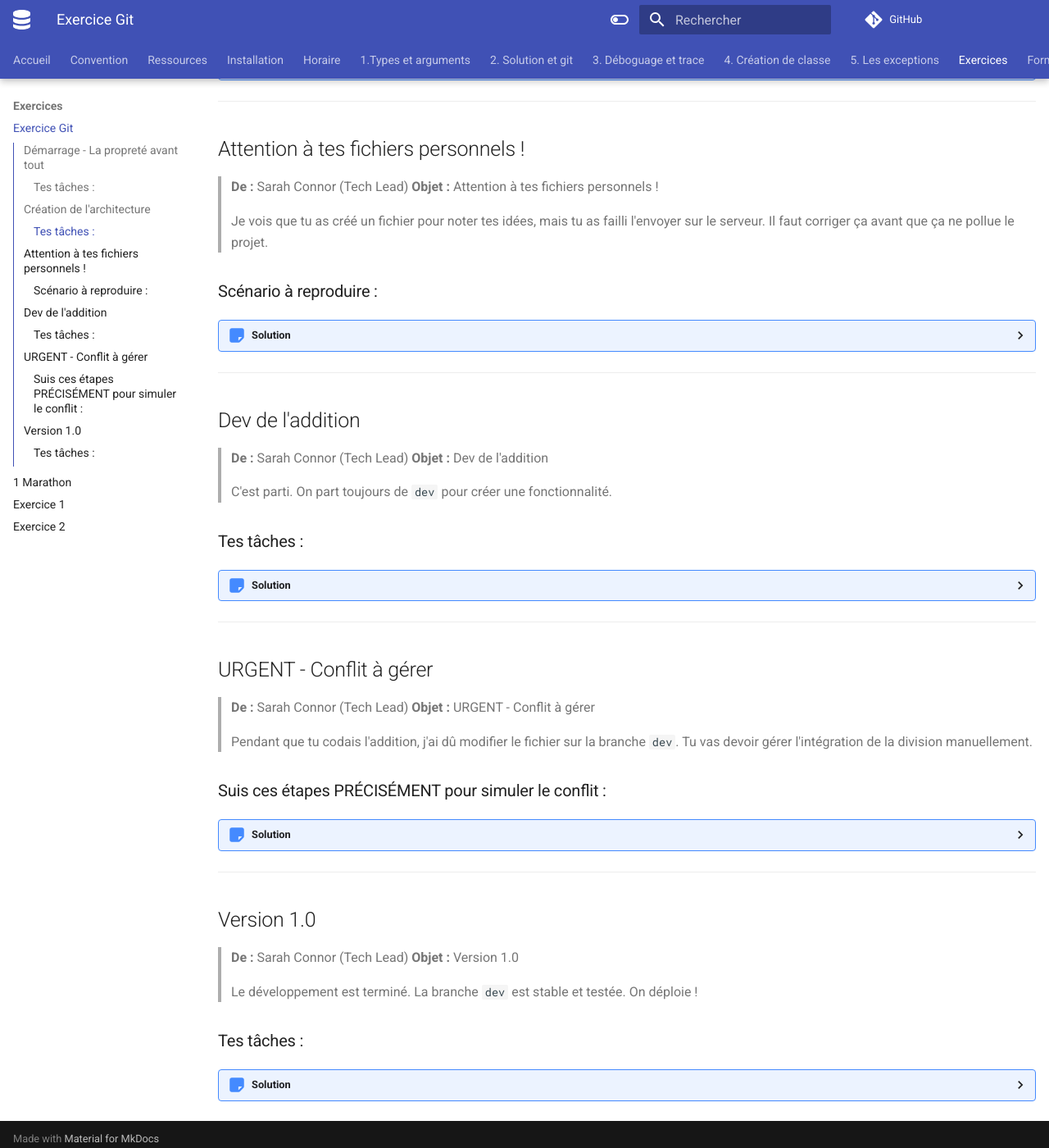
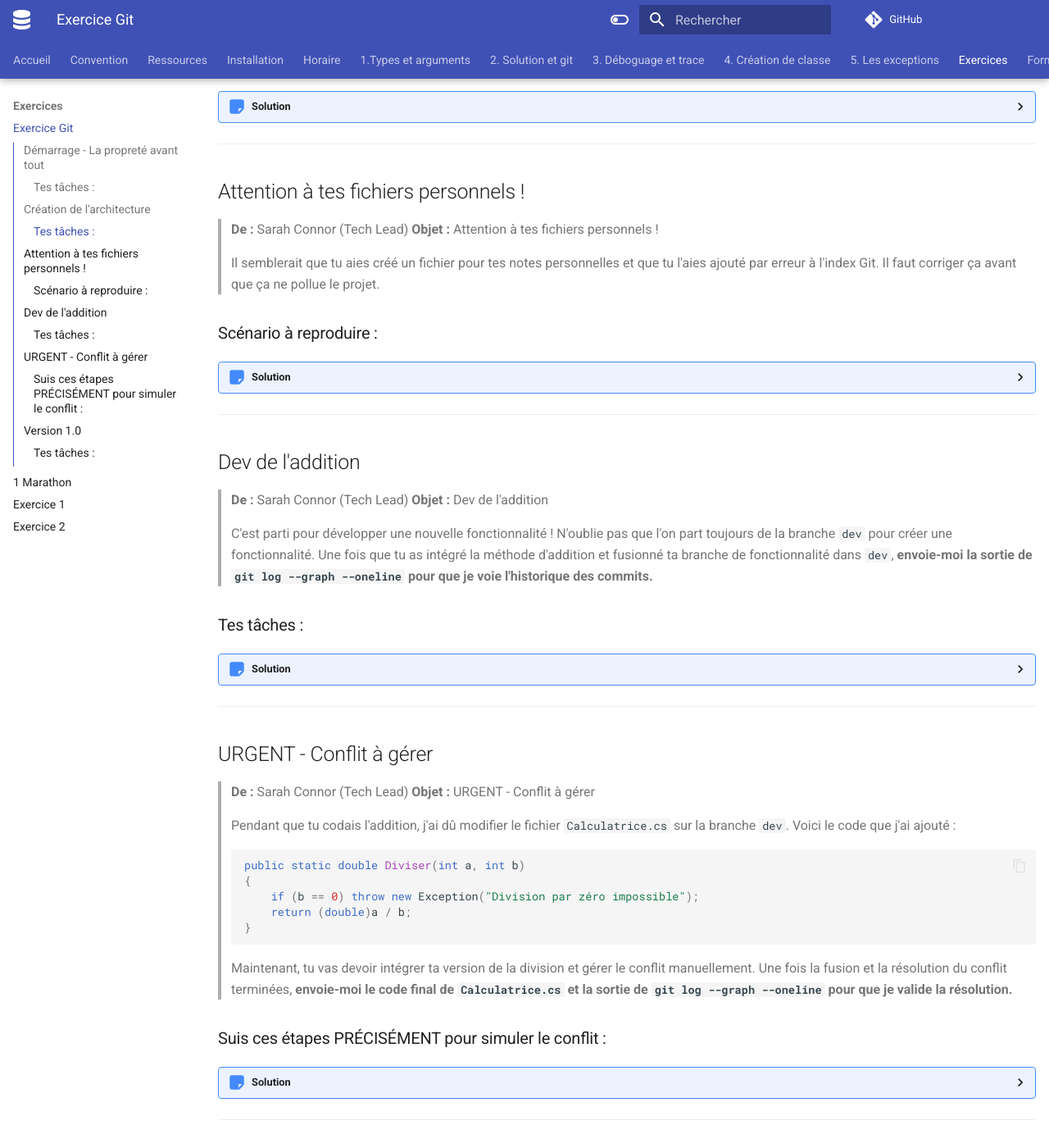
Before and after one commit to TousignantSimon-P2/TousignantSimon-P2.github.io, an MkDocs documentation site: the page built from docs/exercices/exercice_git_semaine_3_1.md, in a window 1280 px wide and 1400 px high, scrolled down 945 px. Shown: the whole window at 82% size. Built offline with MkDocs 1.6.1 and Material for MkDocs 9.7.7, drawn with Linux system fonts in a browser that asks for light colours; comment, search, counter and statistics services are not loaded; some of the changed text lies outside the part shown.

Commit message:
docs(exercices): Rend les requêtes de Sarah plus explicites dans l'exercice Git

````diff
--- a/docs/exercices/exercice_git_semaine_3_1.md
+++ b/docs/exercices/exercice_git_semaine_3_1.md
@@ -45,7 +45,7 @@ Vous rejoignez l'équipe de développement de **MathTech Solutions**. Votre resp
 > **De :** Sarah Connor (Tech Lead)
 > **Objet :** Création de l'architecture
 >
-> Parfait, le dépôt est sécurisé contre les fichiers inutiles. On peut créer la solution. J'aimerais que tu crées une solution Visual Studio contenant une **Bibliothèque de classes** et un projet **Console**.
+> Parfait, le dépôt est sécurisé contre les fichiers inutiles. On peut créer la solution. J'aimerais que tu crées une solution Visual Studio contenant une **Bibliothèque de classes** et un projet **Console**. Une fois que c'est fait, **envoie-moi une capture d'écran de l'explorateur de solutions dans Visual Studio pour confirmer la structure, et la sortie de `git status` pour vérifier que `bin`, `obj` et `.vs` ne sont pas suivis.**
 
 ### Tes tâches :
 
@@ -75,7 +75,7 @@ Vous rejoignez l'équipe de développement de **MathTech Solutions**. Votre resp
 > **De :** Sarah Connor (Tech Lead)
 > **Objet :** Attention à tes fichiers personnels !
 >
-> Je vois que tu as créé un fichier pour noter tes idées, mais tu as failli l'envoyer sur le serveur. Il faut corriger ça avant que ça ne pollue le projet.
+> Il semblerait que tu aies créé un fichier pour tes notes personnelles et que tu l'aies ajouté par erreur à l'index Git. Il faut corriger ça avant que ça ne pollue le projet.
 
 ### Scénario à reproduire :
 
@@ -107,7 +107,7 @@ Vous rejoignez l'équipe de développement de **MathTech Solutions**. Votre resp
 > **De :** Sarah Connor (Tech Lead)
 > **Objet :** Dev de l'addition
 >
-> C'est parti. On part toujours de `dev` pour créer une fonctionnalité.
+> C'est parti pour développer une nouvelle fonctionnalité ! N'oublie pas que l'on part toujours de la branche `dev` pour créer une fonctionnalité. Une fois que tu as intégré la méthode d'addition et fusionné ta branche de fonctionnalité dans `dev`, **envoie-moi la sortie de `git log --graph --oneline` pour que je voie l'historique des commits.**
 
 ### Tes tâches :
 ??? Solution "Solution"
@@ -142,7 +142,15 @@ Vous rejoignez l'équipe de développement de **MathTech Solutions**. Votre resp
 > **De :** Sarah Connor (Tech Lead)
 > **Objet :** URGENT - Conflit à gérer
 >
-> Pendant que tu codais l'addition, j'ai dû modifier le fichier sur la branche `dev`. Tu vas devoir gérer l'intégration de la division manuellement.
+> Pendant que tu codais l'addition, j'ai dû modifier le fichier `Calculatrice.cs` sur la branche `dev`. Voici le code que j'ai ajouté :
+> ```csharp
+> public static double Diviser(int a, int b)
+> {
+>     if (b == 0) throw new Exception("Division par zéro impossible");
+>     return (double)a / b;
+> }
+> ```
+> Maintenant, tu vas devoir intégrer ta version de la division et gérer le conflit manuellement. Une fois la fusion et la résolution du conflit terminées, **envoie-moi le code final de `Calculatrice.cs` et la sortie de `git log --graph --oneline` pour que je valide la résolution.**
 
 ### Suis ces étapes PRÉCISÉMENT pour simuler le conflit :
 
@@ -202,7 +210,7 @@ Vous rejoignez l'équipe de développement de **MathTech Solutions**. Votre resp
 > **De :** Sarah Connor (Tech Lead)
 > **Objet :** Version 1.0
 >
-> Le développement est terminé. La branche `dev` est stable et testée. On déploie !
+> Excellent travail ! Le développement est terminé. La branche `dev` est stable et testée. C'est le moment de déployer ! Une fois que `dev` est fusionnée dans `main`, **envoie-moi la sortie complète de `git log --graph --oneline --all` pour que je puisse valider l'historique final de toutes les branches.**
 
 ### Tes tâches :
 ??? Solution "Solution"
````
